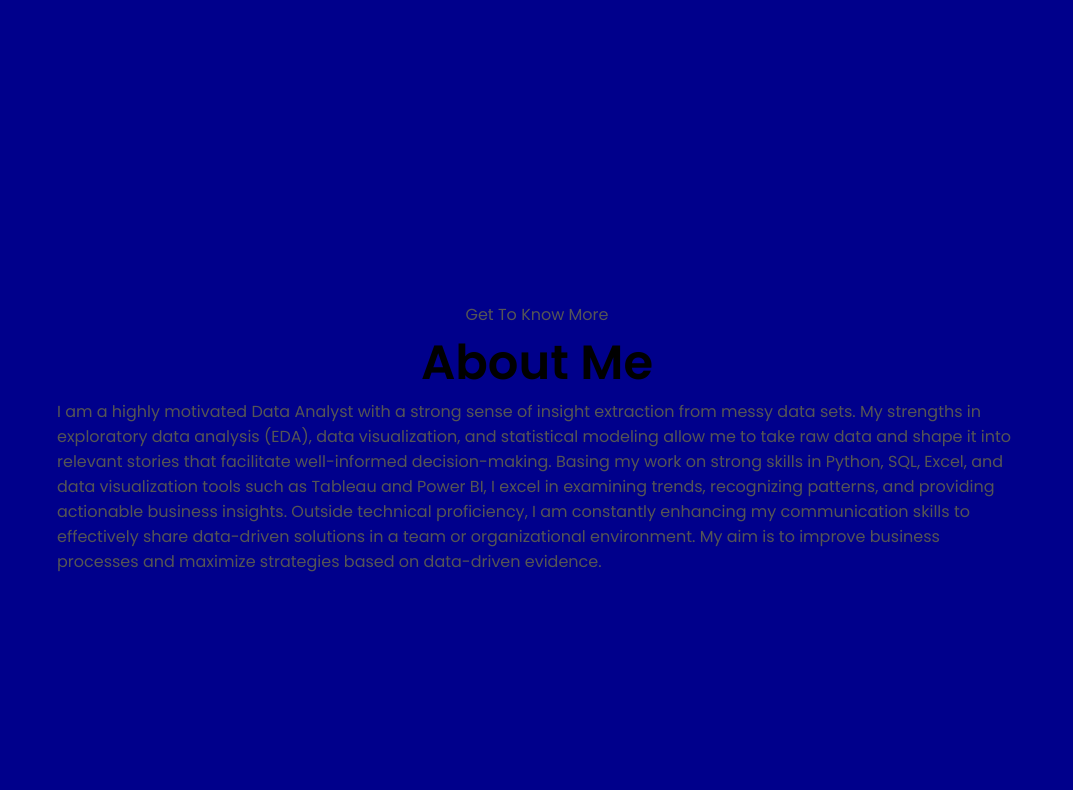
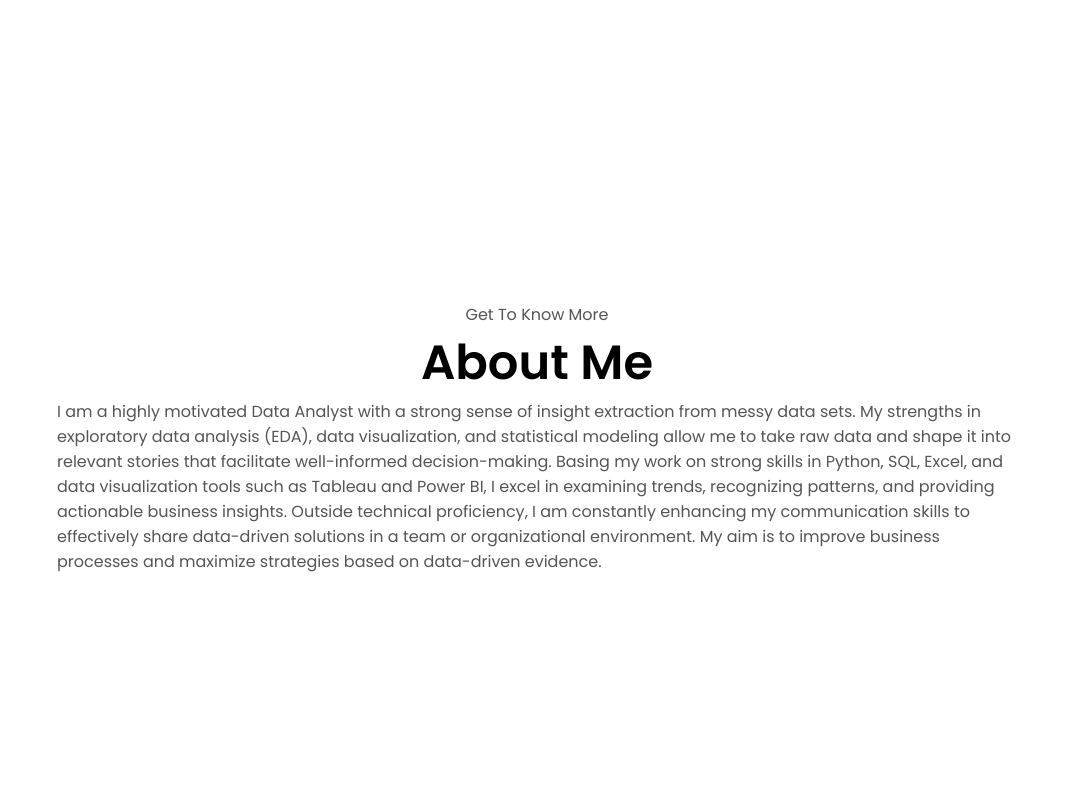
Before and after one commit to Charmi3017/Portfolio, a plain HTML site: page index.html in a window 1280 px wide. Shown: the part 626-1416 px from the top of the page, without its empty margins (103-1176 px from the left). Drawn offline with Linux system fonts and the light colour scheme.

Commit message:
Update style.css

```diff
--- a/style.css
+++ b/style.css
@@ -9,7 +9,6 @@
 
 body {
   font-family: "Poppins", sans-serif;
-  background-color: #00008B;
 }
 
 html {
```
